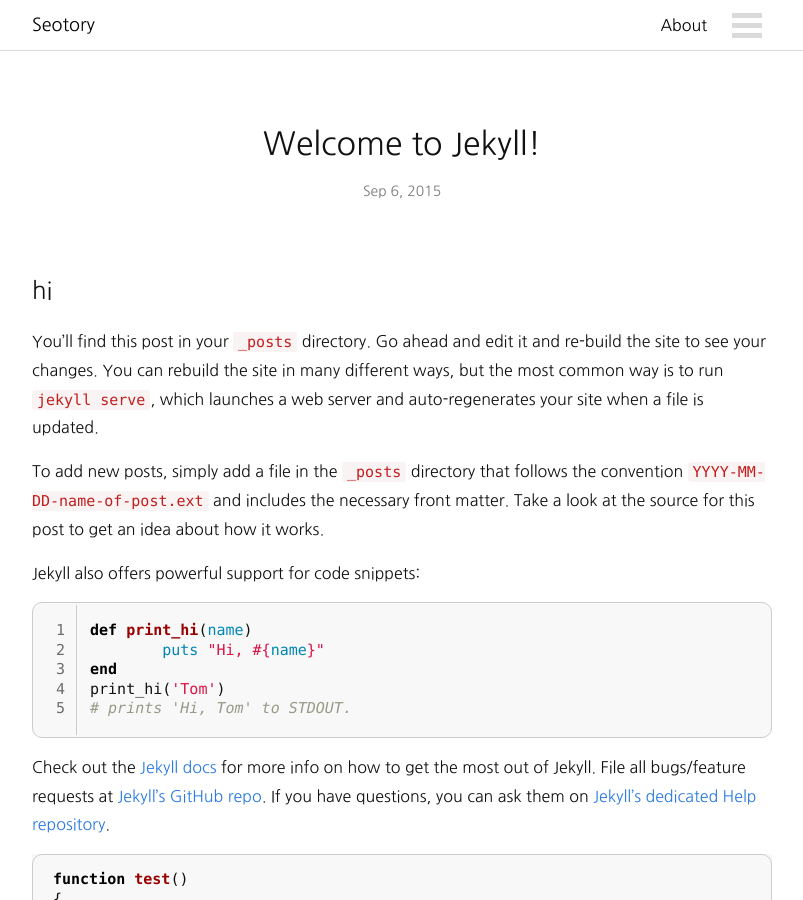
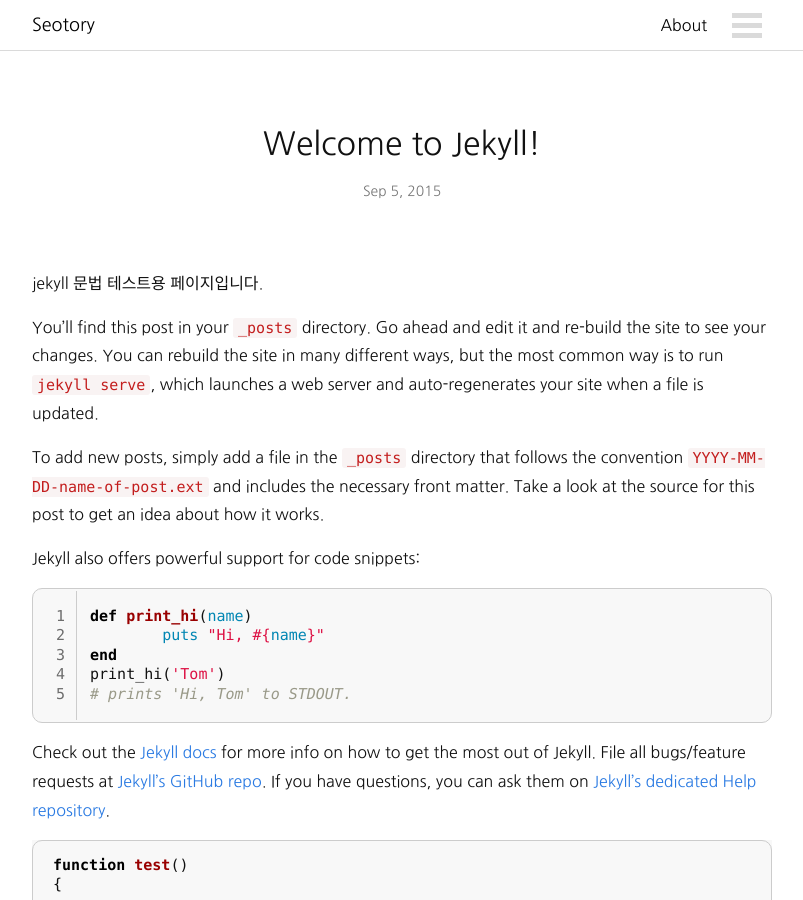
Before and after one commit to seotory/seotory.github.io, a Jekyll site: the page built from _posts/dev/2015-09-05-welcome-to-jekyll.markdown, in a window 1280 px wide and 900 px high. Shown: the whole window, without its empty margins (238-1041 px from the left). Built offline with Jekyll 4.4.1, drawn with Linux system fonts in a browser that asks for light colours; nearby versions of some CDN libraries; some of the changed text lies outside the part shown.

Commit message:
edit post

```diff
--- a/_posts/dev/2015-09-06-welcome-to-jekyll4.markdown
+++ b/_posts/dev/2015-09-05-welcome-to-jekyll.markdown
@@ -1,11 +1,13 @@
 ---
 layout: post
 title:  "Welcome to Jekyll!"
-date:   2015-09-06 12:04:16
+date:   2015-09-05 12:04:16
 categories: dev
 published: true
 ---
-# hi {#header1}
+
+jekyll 문법 테스트용 페이지입니다.
+
 You’ll find this post in your `_posts` directory. Go ahead and edit it and re-build the site to see your changes. You can rebuild the site in many different ways, but the most common way is to run `jekyll serve`, which launches a web server and auto-regenerates your site when a file is updated.
 
 To add new posts, simply add a file in the `_posts` directory that follows the convention `YYYY-MM-DD-name-of-post.ext` and includes the necessary front matter. Take a look at the source for this post to get an idea about how it works.
```
